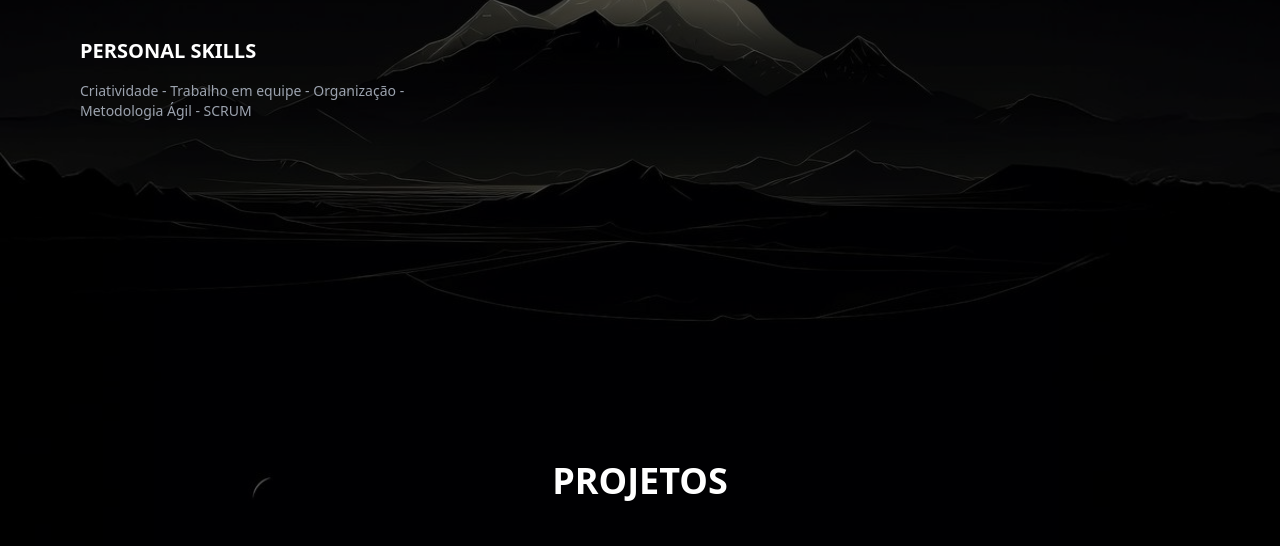
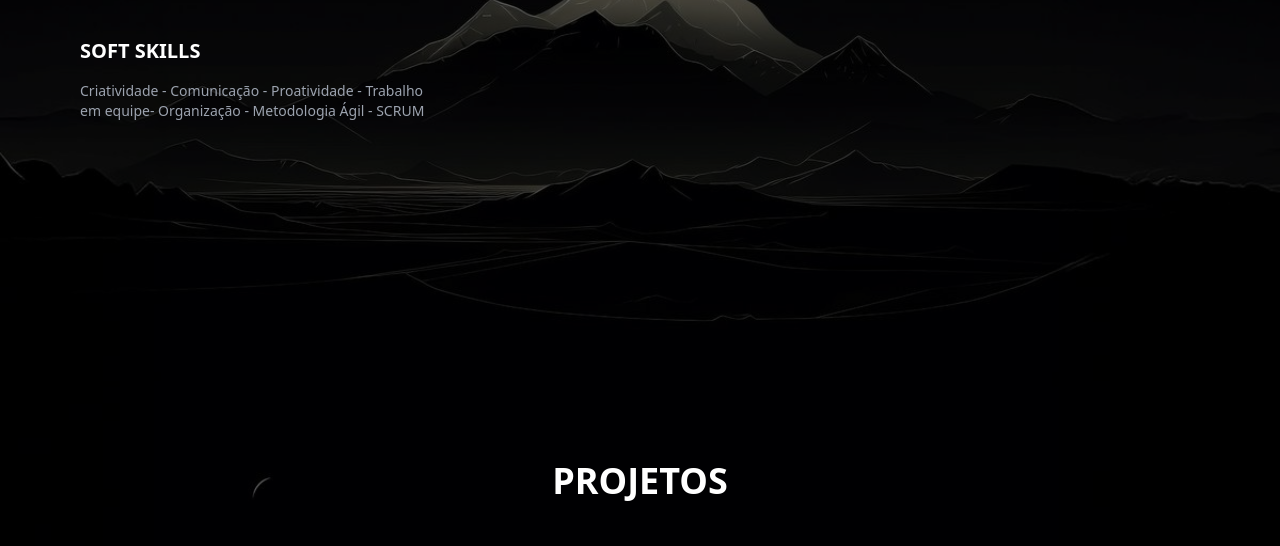
Before and after one commit to ItaloTeixeira415/Port-F-lio, a plain HTML site: page PortFolio/index.html in a window 1280 px wide. Shown: the part 2019-2565 px from the top of the page. Drawn offline with nearby package versions, Linux system fonts and the light colour scheme.

Commit message:
Atualização 2

```diff
--- a/PortFolio/index.html
+++ b/PortFolio/index.html
@@ -131,8 +131,8 @@
         </div>
       </div>
 
-      <h3 class="text-xl font-semibold mt-10 mb-4">PERSONAL SKILLS</h3>
-      <p class="text-sm text-gray-400">Criatividade - Trabalho em equipe - Organização - Metodologia Ágil - SCRUM</p>
+      <h3 class="text-xl font-semibold mt-10 mb-4">SOFT SKILLS</h3>
+      <p class="text-sm text-gray-400">Criatividade - Comunicação - Proatividade - Trabalho em equipe- Organização - Metodologia Ágil - SCRUM</p>
     </div>
 
     <!-- Coluna 2: Experiência & Educação -->
@@ -187,7 +187,7 @@
       <p class="text-gray-200 mb-4">
         Este portfólio foi desenvolvido com os seguintes objetivos: apresentar meus projetos, destacar minhas habilidades técnicas e proporcionar uma navegação fluida e interativa para recrutadores e visitantes.
       </p>
-      <a href="https://github.com/ItaloTeixeira415/portfolio" target="_blank" class="inline-block bg-purple-600 text-white px-4 py-2 rounded-full hover:bg-purple-800 transition">
+      <a href="https://github.com/ItaloTeixeira415/Port-F-lio" target="_blank" class="inline-block bg-purple-600 text-white px-4 py-2 rounded-full hover:bg-purple-800 transition">
         <i class="fab fa-github mr-2"></i> GitHub Repo
       </a>
     </div>
```
